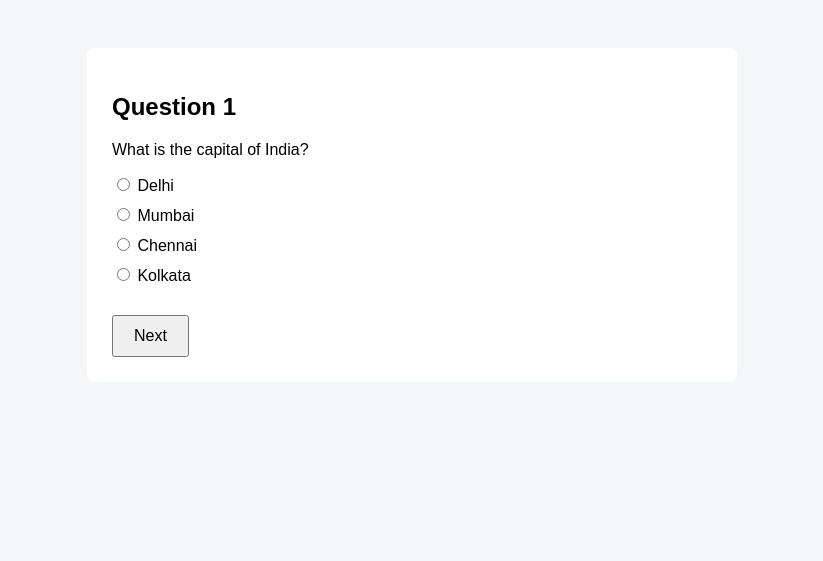
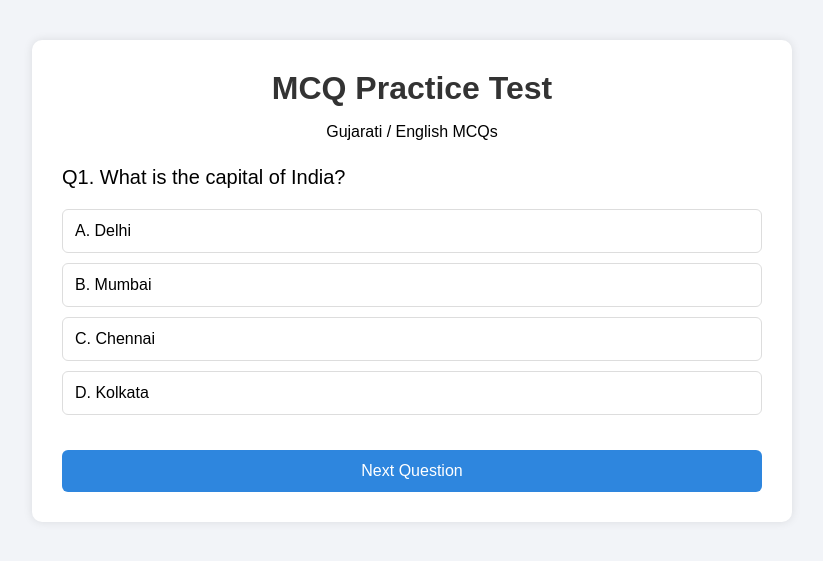
Before and after one commit to sharmarishu3/rishu-mcq-practice-app, a Flask app: page / in a window 1280 px wide. Shown: the top 561 px of the page, without its empty margins (228-1051 px from the left). Run offline with Flask 3, Linux system fonts and the light colour scheme.

Commit message:
Add exam style UI design

```diff
--- a/templates/index.html
+++ b/templates/index.html
@@ -2,52 +2,86 @@
 <html lang="en">
 <head>
     <meta charset="UTF-8">
-    <title>MCQ Practice App</title>
+    <title>MCQ Practice</title>
     <style>
         body {
             font-family: Arial, sans-serif;
-            background: #f4f6f8;
-            padding: 40px;
+            background: #f2f4f8;
+            margin: 0;
+            padding: 0;
         }
-        .box {
-            background: white;
-            padding: 25px;
-            max-width: 600px;
-            margin: auto;
-            border-radius: 8px;
+
+        .container {
+            max-width: 700px;
+            margin: 40px auto;
+            background: #ffffff;
+            padding: 30px;
+            border-radius: 10px;
+            box-shadow: 0 0 10px rgba(0,0,0,0.1);
         }
+
+        .header {
+            text-align: center;
+            margin-bottom: 25px;
+        }
+
+        .header h1 {
+            margin: 0;
+            color: #333;
+        }
+
+        .question {
+            font-size: 20px;
+            margin-bottom: 20px;
+        }
+
         .option {
             margin: 10px 0;
+            padding: 12px;
+            border: 1px solid #ddd;
+            border-radius: 6px;
+            cursor: pointer;
         }
-        button {
-            margin-top: 20px;
-            padding: 10px 20px;
+
+        .option:hover {
+            background: #f0f0f0;
+        }
+
+        .btn {
+            margin-top: 25px;
+            padding: 12px;
+            width: 100%;
             font-size: 16px;
+            background: #2e86de;
+            color: white;
+            border: none;
+            border-radius: 6px;
+            cursor: pointer;
+        }
+
+        .btn:hover {
+            background: #1b4f72;
         }
     </style>
 </head>
 <body>
 
-<div class="box">
-    <h2>Question 1</h2>
-    <p>What is the capital of India?</p>
+<div class="container">
+    <div class="header">
+        <h1>MCQ Practice Test</h1>
+        <p>Gujarati / English MCQs</p>
+    </div>
 
-    <form>
-        <div class="option">
-            <input type="radio" name="ans"> Delhi
-        </div>
-        <div class="option">
-            <input type="radio" name="ans"> Mumbai
-        </div>
-        <div class="option">
-            <input type="radio" name="ans"> Chennai
-        </div>
-        <div class="option">
-            <input type="radio" name="ans"> Kolkata
-        </div>
+    <div class="question">
+        Q1. What is the capital of India?
+    </div>
 
-        <button type="button">Next</button>
-    </form>
+    <div class="option">A. Delhi</div>
+    <div class="option">B. Mumbai</div>
+    <div class="option">C. Chennai</div>
+    <div class="option">D. Kolkata</div>
+
+    <button class="btn">Next Question</button>
 </div>
 
 </body>
```
